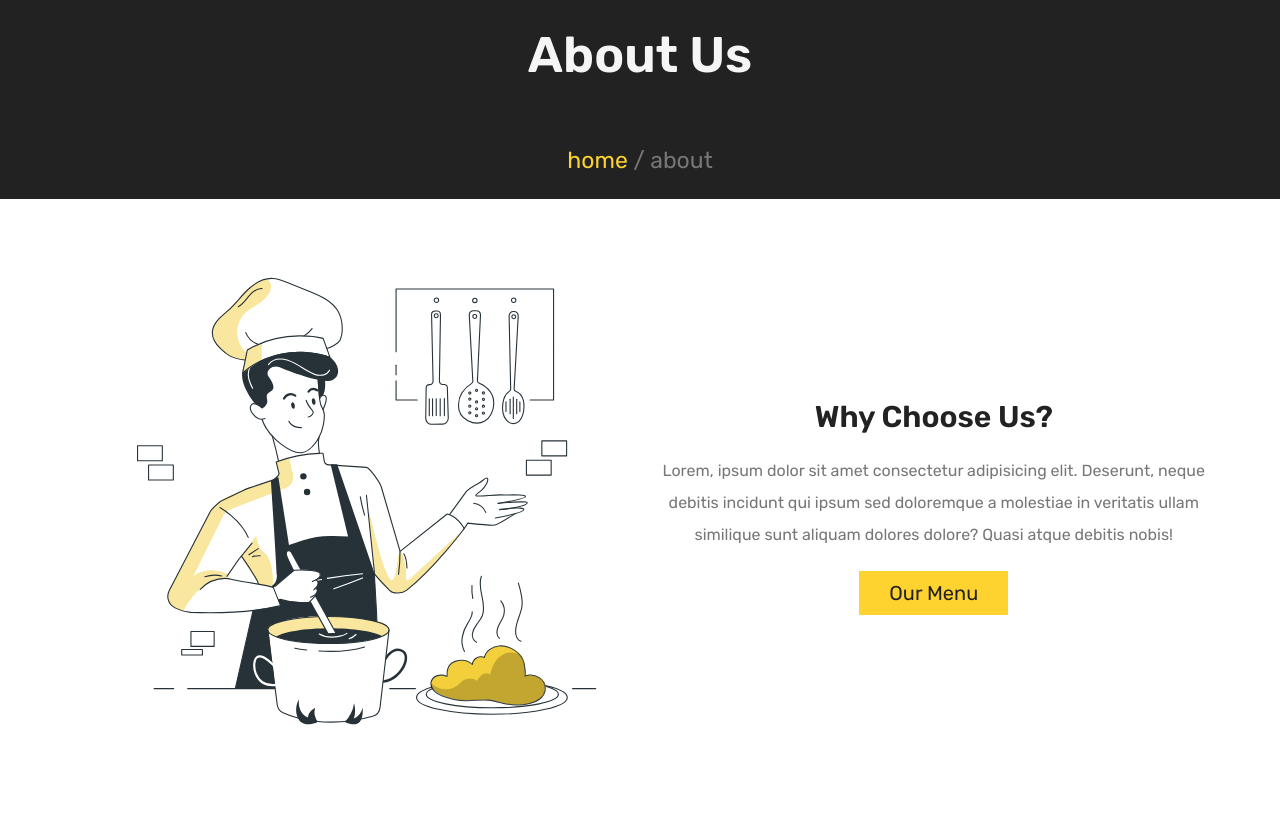
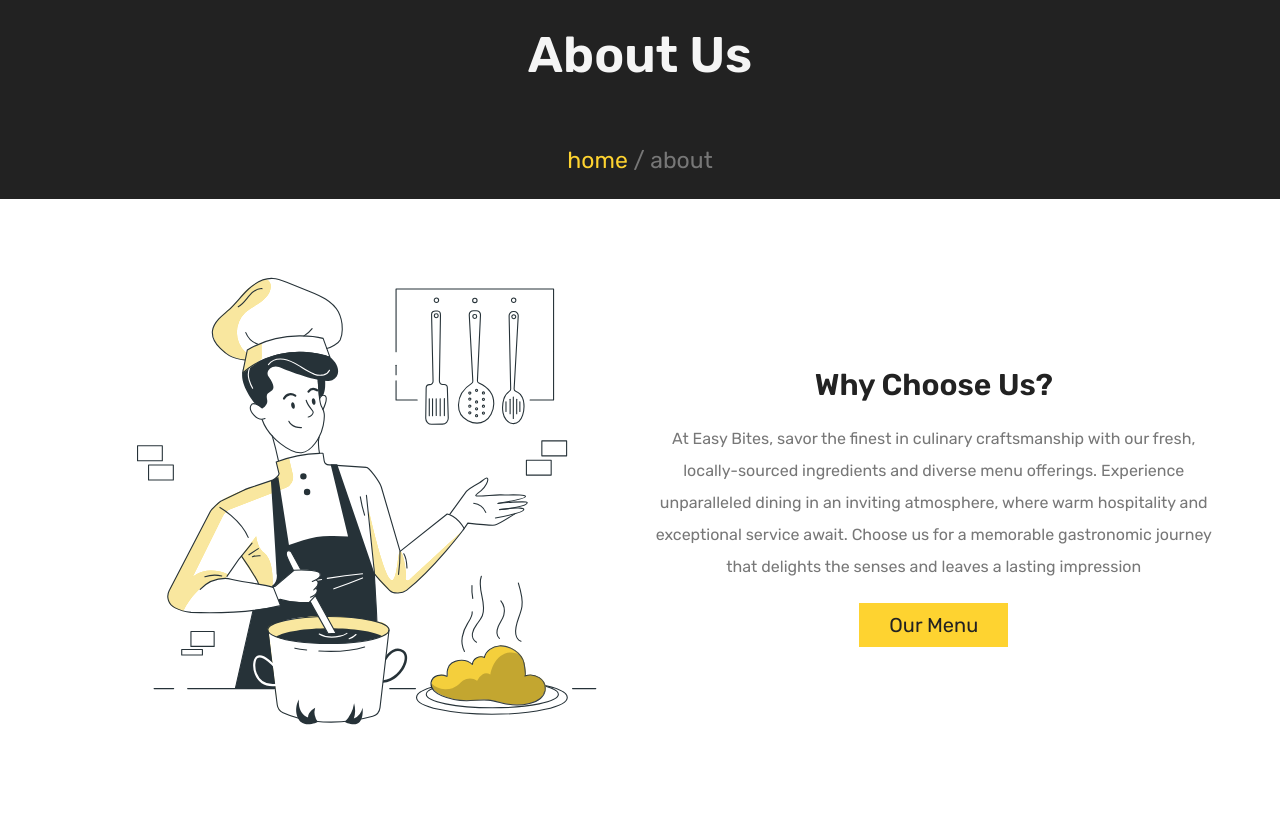
Before and after one commit to AKASHTHAPPA123/Easy-Bites, a PHP site: page /about.php in a window 1280 px wide. Shown: the part 72-905 px from the top of the page. Run offline with PHP 8.4, Linux system fonts and the light colour scheme; data that the repository does not hold is empty; some libraries are stand-ins or nearby versions.

Commit message:
changed about section content

```diff
--- a/about.php
+++ b/about.php
@@ -52,7 +52,8 @@
 
       <div class="content">
          <h3>why choose us?</h3>
-         <p>Lorem, ipsum dolor sit amet consectetur adipisicing elit. Deserunt, neque debitis incidunt qui ipsum sed doloremque a molestiae in veritatis ullam similique sunt aliquam dolores dolore? Quasi atque debitis nobis!</p>
+         <p>
+At Easy Bites, savor the finest in culinary craftsmanship with our fresh, locally-sourced ingredients and diverse menu offerings. Experience unparalleled dining in an inviting atmosphere, where warm hospitality and exceptional service await. Choose us for a memorable gastronomic journey that delights the senses and leaves a lasting impression</p>
          <a href="menu.php" class="btn">our menu</a>
       </div>
 
```
